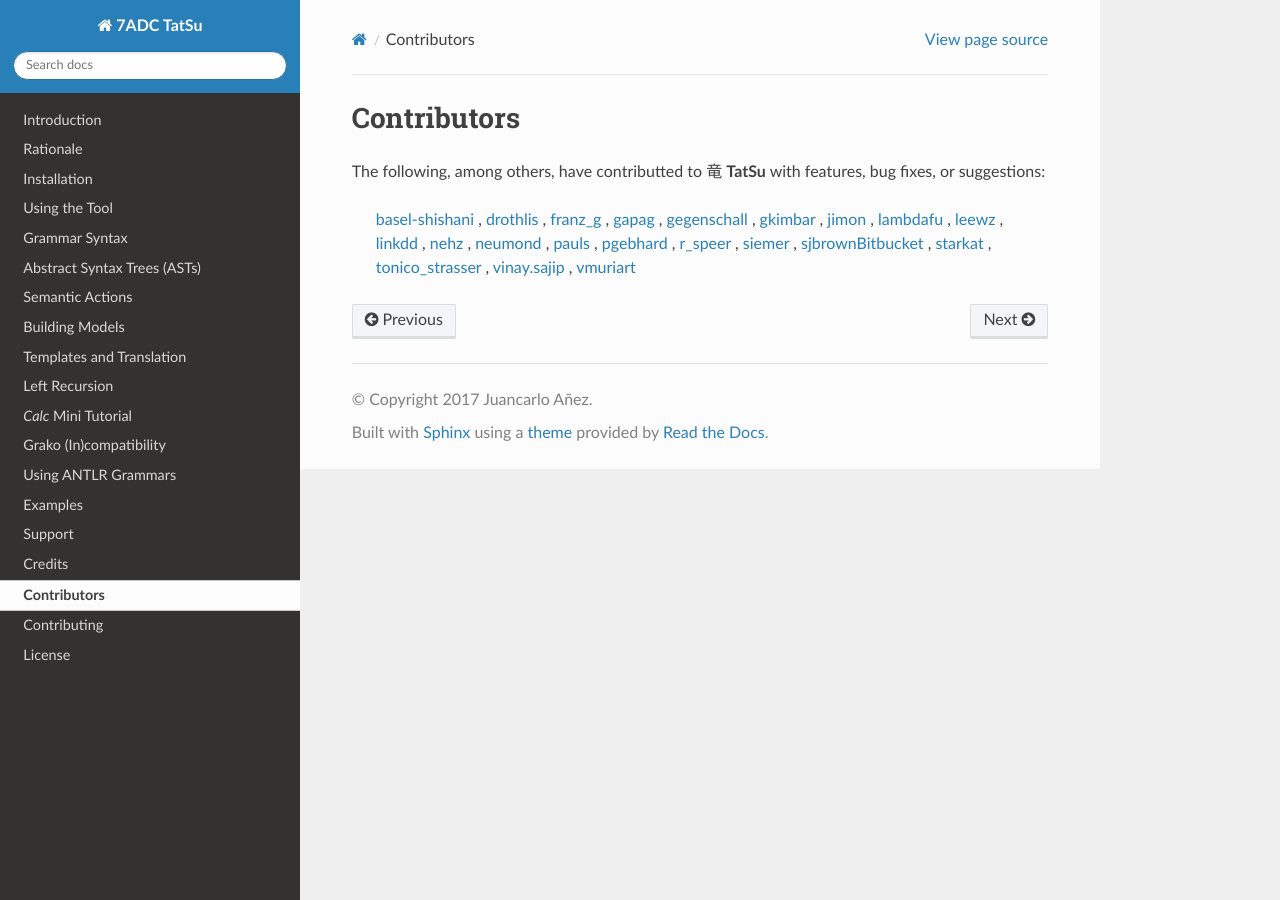
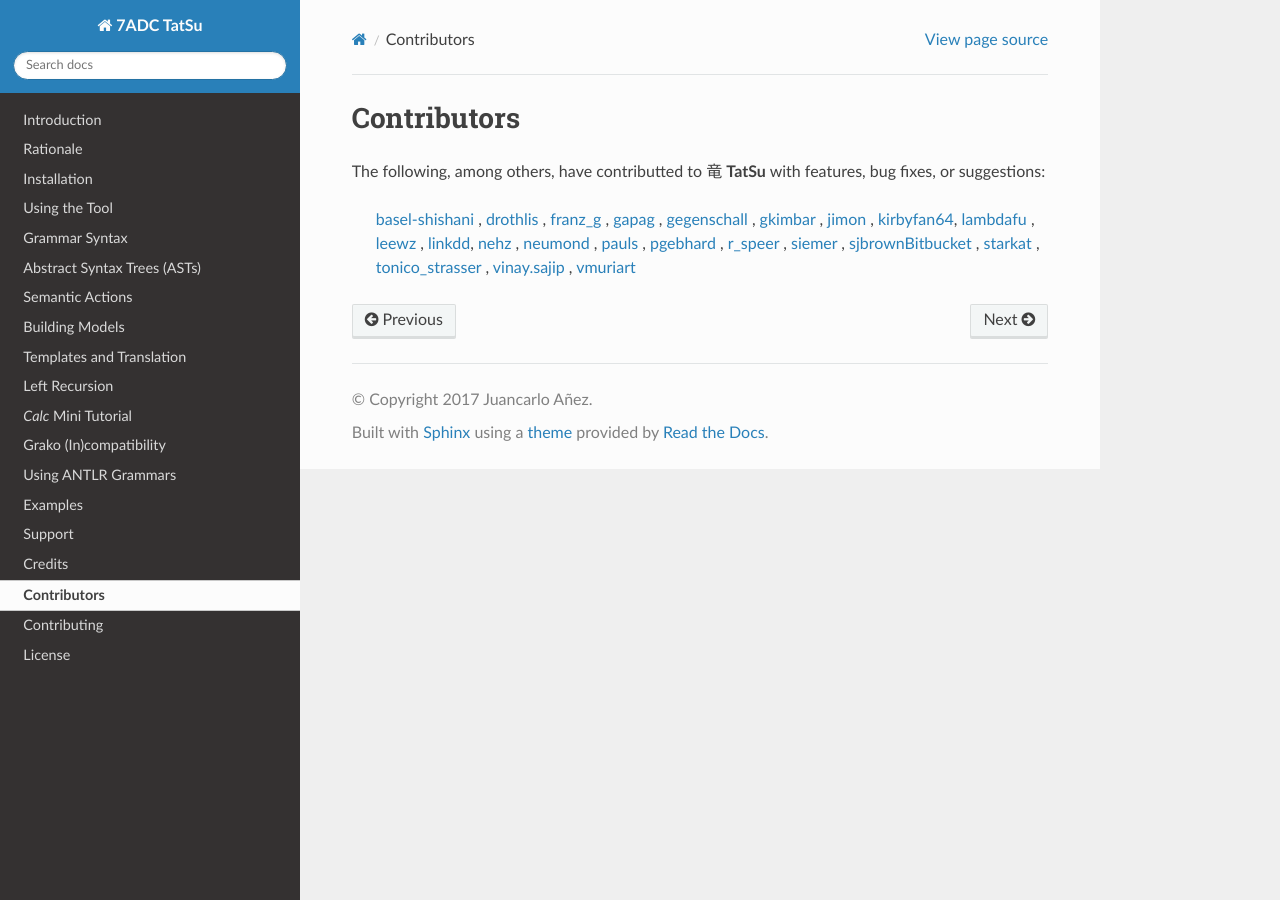
Before and after one commit to neogeny/TatSu, a Sphinx documentation site: the page built from docs/contributors.rst, in a window 1280 px wide. Built offline with Sphinx 7.4.7 and the Read the Docs theme 2.0.0, drawn with Linux system fonts in a browser that asks for light colours.

Commit message:
Add contributor of mascot to credits

```diff
--- a/docs/contributors.rst
+++ b/docs/contributors.rst
@@ -6,9 +6,27 @@ Contributors
 The following, among others, have contributted to |TatSu| with
 features, bug fixes, or suggestions:
 
-    `basel-shishani`_ , `drothlis`_ , `franz\_g`_ , `gapag`_ ,
-    `gegenschall`_ , `gkimbar`_ , `jimon`_ ,
-    `lambdafu`_ , `leewz`_ , `linkdd`_
-    , `nehz`_ , `neumond`_ , `pauls`_ , `pgebhard`_ , `r\_speer`_ ,
-    `siemer`_ , `sjbrownBitbucket`_ , `starkat`_ , `tonico\_strasser`_ ,
-    `vinay.sajip`_ , `vmuriart`_
+    `basel-shishani`_ ,
+    `drothlis`_ ,
+    `franz\_g`_ ,
+    `gapag`_ ,
+    `gegenschall`_ ,
+    `gkimbar`_ ,
+    `jimon`_ ,
+    `kirbyfan64`_,
+    `lambdafu`_ ,
+    `leewz`_ ,
+    `linkdd`_,
+    `nehz`_ ,
+    `neumond`_ ,
+    `pauls`_ ,
+    `pgebhard`_ ,
+    `r\_speer`_ ,
+    `siemer`_ ,
+    `sjbrownBitbucket`_ ,
+    `starkat`_ ,
+    `tonico\_strasser`_ ,
+    `vinay.sajip`_ ,
+    `vmuriart`_
+
+.. _kirbyfan64: https://github.com/kirbyfan64
```
